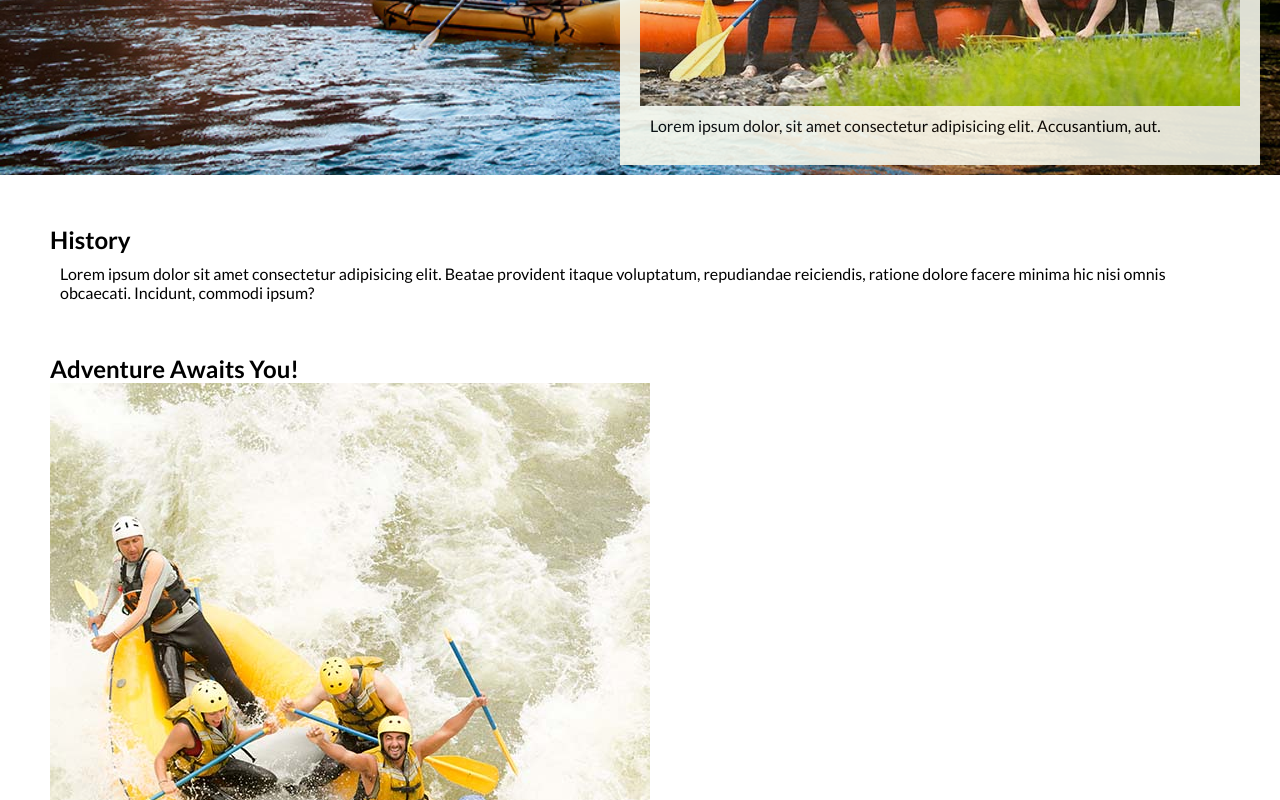
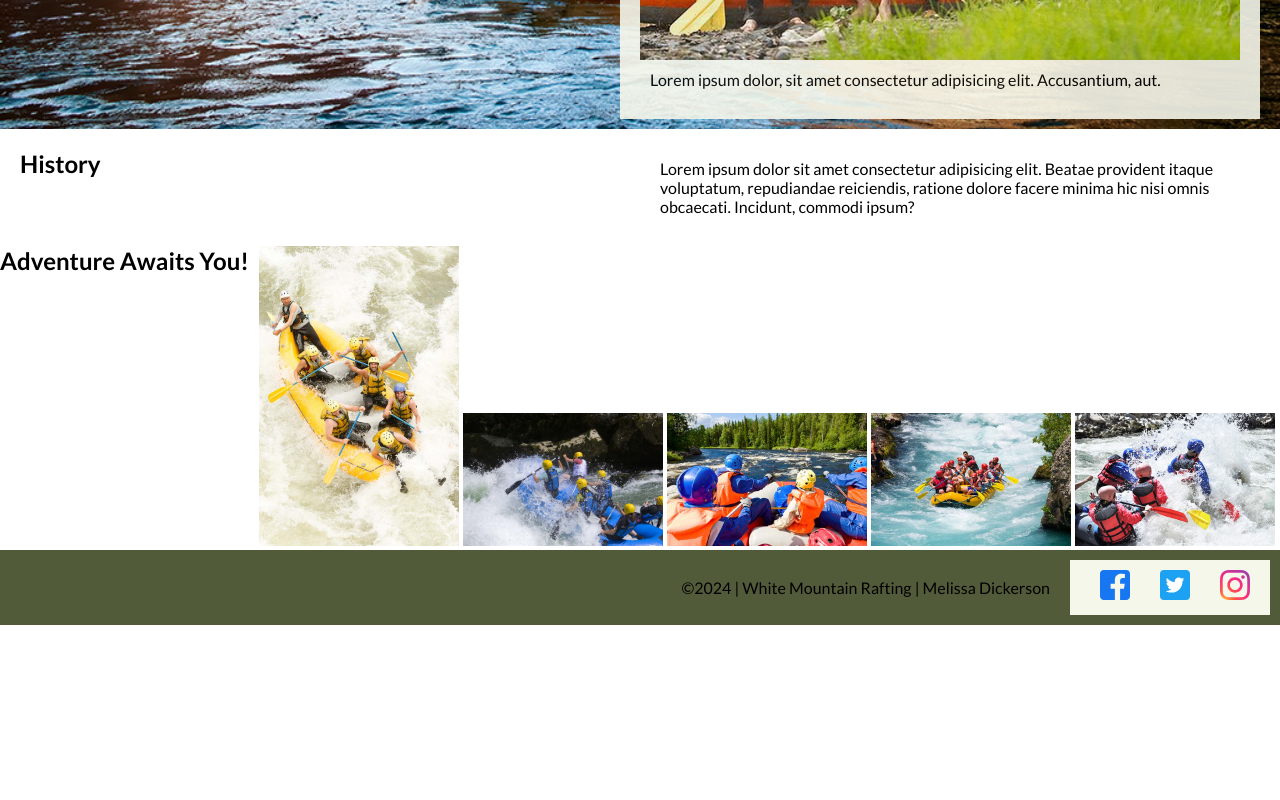
Before and after one commit to Melissard02/wdd130, a plain HTML site: page wwr/about.html in a window 1280 px wide. Shown: the part 960-1760 px from the top of the page. After the commit the page ends 1585 px from the top, so only its background shows below. Drawn offline with Linux system fonts and the light colour scheme.

Commit message:
chjchc hk

```diff
--- a/wwr/about.html
+++ b/wwr/about.html
@@ -28,17 +28,19 @@
                 <p>Lorem ipsum dolor, sit amet consectetur adipisicing elit. Accusantium, aut.</p>
                 </article>
         </div>
-        <section>
+        <section class="history">
             <h2>History</h2>
             <p>Lorem ipsum dolor sit amet consectetur adipisicing elit. Beatae provident itaque voluptatum, repudiandae reiciendis, ratione dolore facere minima hic nisi omnis obcaecati. Incidunt, commodi ipsum?</p>
         </section>
-        <section>
+        <section class="adventure">
             <h2>Adventure Awaits You!</h2>
+            <div class="asventure-images">
                 <img src="images/rafting1.jpg" alt="Rafting Image">
                 <img src="images/rafting2.jpg" alt="Rafting Image">
                 <img src="images/rafting3.jpg" alt="Rafting Image">
                 <img src="images/rafting4.jpg" alt="Rafting Image">
                 <img src="images/rafting5.jpg" alt="Rafting Image">
+            </div>
         </section>
     </main>
     <footer>
--- a/wwr/styles/rafting.css
+++ b/wwr/styles/rafting.css
@@ -73,6 +73,18 @@
     --nav-hover-background-color: #f6f7eb;
 }
 
+.grid{
+    display: grid;
+    align-items: center;
+    flex-direction: row;
+}
+
+.flex{
+    display: flex;
+    align-items: center;
+    flex-direction: row;
+}
+
 *{
     box-sizing: border-box;
     margin: 0;
@@ -80,6 +92,9 @@
 }
 
 header{
+    display: grid;
+    grid-template-columns: auto 1fr;
+    align-items: center;
     font-family: var(--heading-font);
     color: var(--primary-color);
     padding:20px;
@@ -87,6 +102,9 @@ header{
 }
 
 nav{
+    display: flex;
+    align-items: center;
+    justify-content: space-around;
     background-color: var(--nav-background-color);
     font-size: 1.2rem;
     display: flex;
@@ -142,12 +160,53 @@ p {
     margin-right: 10px;
 }
 
-section {
-    padding: 50px;
+.history {
+    display: grid;
+    grid-template-columns: repeat(auto-fit, minmax(300px, 1fr));
+    padding: 20px;
+    gap: 20px;
+}
+
+.adventure {
+    display: flex;
+    flex-direction: row;
+    overflow-x: auto;
+    gap: 10px;
+}
+
+.adventure img {
+    max-width: 200px;
+    height: auto;
+}
+
+.adventure figure {
+    margin: 0;
+    text-align: center;
+}
+
+.adventure figcaption {
+    font-family: var(--paragraph-font);
+    color: var(--primary-color);
+    margin-top: 10px;
 }
 
 h2 {
     font-family: var(--heading-font)
+
+}
+
+footer {
+    display: flex;
+    justify-content: flex-end;
+    align-items: center;
+    padding: 10px;
+    background-color: var(--primary-color);
+}
+
+footer img {
+    width: 30px;
+    height: 30px;
+    margin-left: 10px;
 }
 
 .hero {
```
Lines whose indentation alone changed are shown as unchanged.
